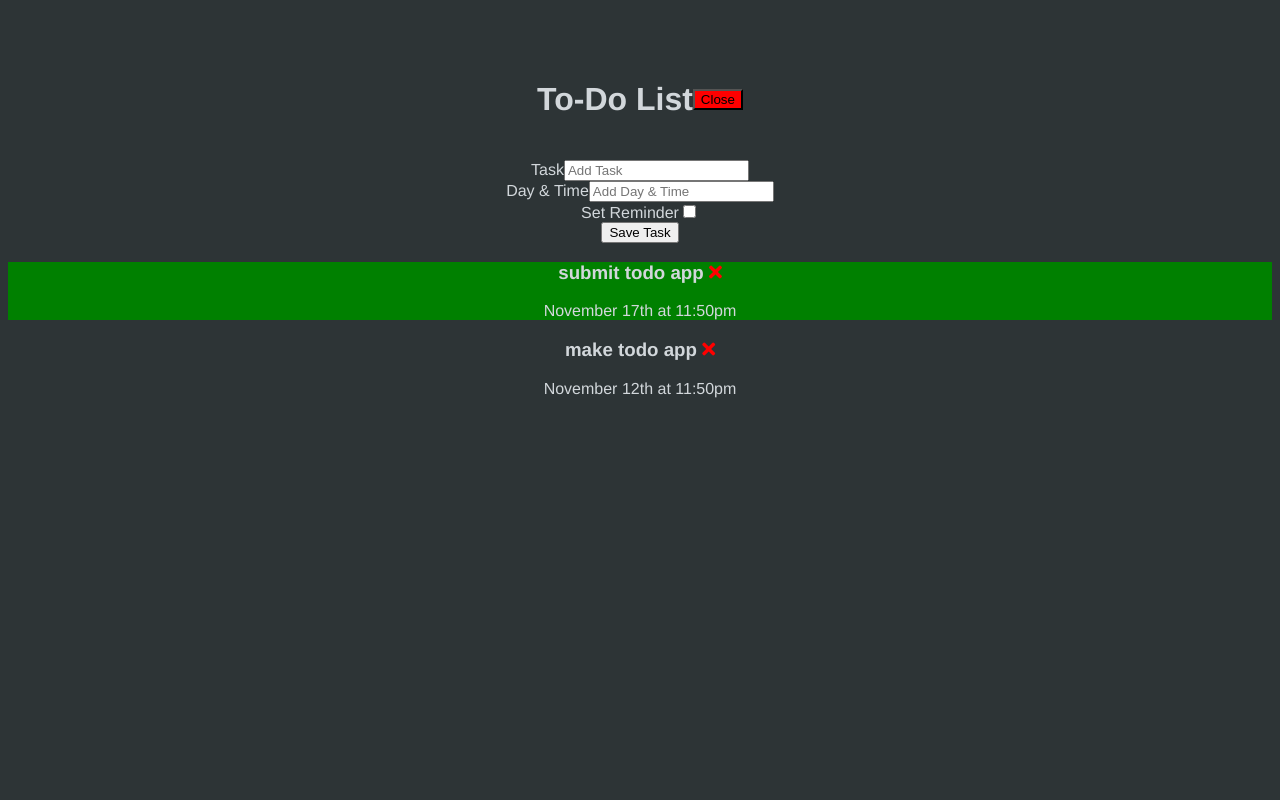
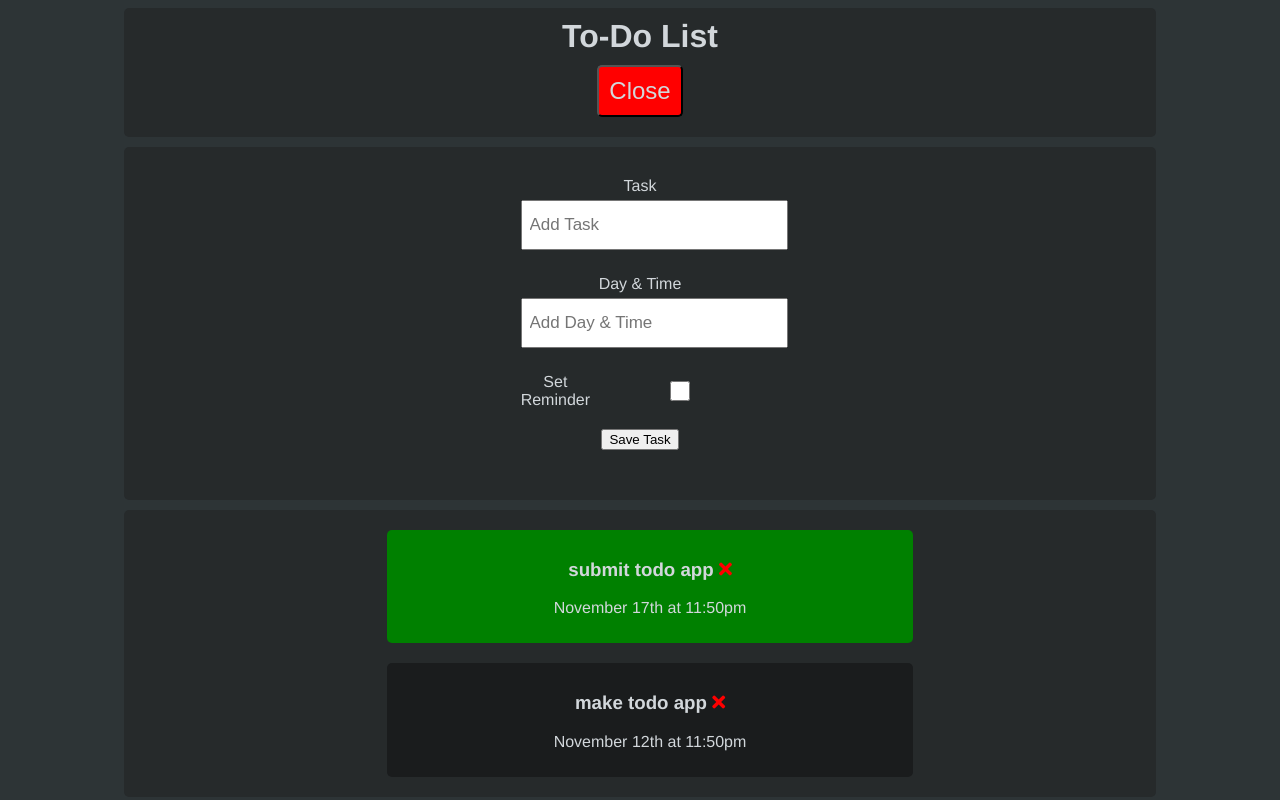
Before and after one commit to CodersforLearning/todo-app-vue-JakeL1001, a Vue app: page / in a window 1280 px wide. Both pictures are taken after a click on the button "Add Task". Built offline with nearby package versions, Linux system fonts and the light colour scheme.

Commit message:
Began CSS styling

```diff
--- a/public/styles.css
+++ b/public/styles.css
@@ -1,3 +1,4 @@
 html{
+    height: 100vh;
     background-color: #2d3436;
 }
--- a/src/App.vue
+++ b/src/App.vue
@@ -62,7 +62,6 @@ export default {
   text-align: center;
   color: #d2d7db;
   background-color: #2d3436;
-  margin-top: 60px;
 }
 
 </style>
--- a/src/components/AddTask.vue
+++ b/src/components/AddTask.vue
@@ -1,4 +1,5 @@
 <template>
+    <div class="form-container">
     <form @submit="onSubmit" class="add-form">
     <div class="form-control">
       <label>Task</label>
@@ -20,6 +21,7 @@
 
     <input type="submit" value="Save Task" class="btn btn-block" />
   </form>
+  </div>
 </template>
 
 <script>
@@ -56,5 +58,42 @@ export default {
 </script>
 
 <style scoped>
-
+.form-container {
+  display: flex;
+  background-color: #262a2b;
+  border-radius: 5px;
+  width: 80%;
+  margin: 10px auto 10px auto;
+  padding: 10px;
+  align-items: center;
+  justify-content: center;
+}
+.add-form {
+  margin-bottom: 40px;
+}
+.form-control {
+  margin: 20px 0;
+}
+.form-control label {
+  display: block;
+}
+.form-control input {
+  width: 100%;
+  height: 40px;
+  margin: 5px;
+  padding: 3px 7px;
+  font-size: 17px;
+}
+.form-control-check {
+  display: flex;
+  align-items: center;
+  justify-content: space-between;
+}
+.form-control-check label {
+  flex: 1;
+}
+.form-control-check input {
+  flex: 2;
+  height: 20px;
+}
 </style>
--- a/src/components/Button.vue
+++ b/src/components/Button.vue
@@ -21,5 +21,14 @@ export default {
 </script>
 
 <style scoped>
-
+button{
+    background-color: #262a2b;
+    border-radius: 5px;
+    align-items: center;
+    justify-content: center;
+    color: #d2d7db;
+    font-size: 1.5em;
+    padding: 10px;
+    margin: 10px;
+}
 </style>
--- a/src/components/Header.vue
+++ b/src/components/Header.vue
@@ -30,12 +30,18 @@ header{
   display: flex;
   justify-content: center;
   align-items: center;
-  margin-bottom: 20px;
 }
 div.Header{
-  display: flex;
-  width: 100%;
+  background-color: #262a2b;
+  border-radius: 5px;
+  padding: 10px;
+  margin: auto;
+  width: 80%;
   align-items: center;
   justify-content: center;
 }
+h1{
+  font-size: 2em;
+  margin: 0;
+}
 </style>
--- a/src/components/Task.vue
+++ b/src/components/Task.vue
@@ -1,5 +1,5 @@
 <template>
-    <div @dblclick="$emit('toggle-reminder', task.id)" :class="[task.reminder ? 'reminder' : '', 'task']">
+    <div @dblclick="$emit('toggle-reminder', task.id)" :class="[task.reminder ? 'reminder' : 'notreminder', 'task']">
         <h3>
         {{ task.text }}
         <i @click="$emit('delete-task', task.id)" class="fas fa-times"></i>
@@ -25,4 +25,7 @@ export default {
 .reminder {
     background-color: green;
 }
+.notreminder {
+    background-color: #1a1c1d;
+}
 </style>
--- a/src/components/Tasks.vue
+++ b/src/components/Tasks.vue
@@ -1,6 +1,10 @@
 <template>
-    <div :key="task.id" v-for="task in tasks">
+    <div class="task-container">
+        <div class="task-list">
+    <div class="task" :key="task.id" v-for="task in tasks">
         <Task @toggle-reminder="$emit('toggle-reminder',task.id)" @delete-task="$emit('delete-task', task.id)" :task="task" />
+    </div>
+    </div>
     </div>
 </template>
 
@@ -18,3 +22,31 @@ export default {
     emits: ['delete-task']
 }
 </script>
+
+<style scoped>
+.task-container {
+    display: flex;
+    width: 80%;
+    background-color: #262a2b;
+    flex-direction: column;
+    align-items: center;
+    justify-content: center;
+    margin: 10px auto 10px auto;
+    border-radius: 5px;
+    padding: 10px;
+}
+.task {
+    border-radius: 5px;
+    padding: 10px;
+    width: 100%;
+    justify-content: center;
+    align-items: center;
+}
+.task-list {
+    display: flex;
+    flex-direction: column;
+    align-items: center;
+    justify-content: center;
+    width: 50%;
+}
+</style>
```
